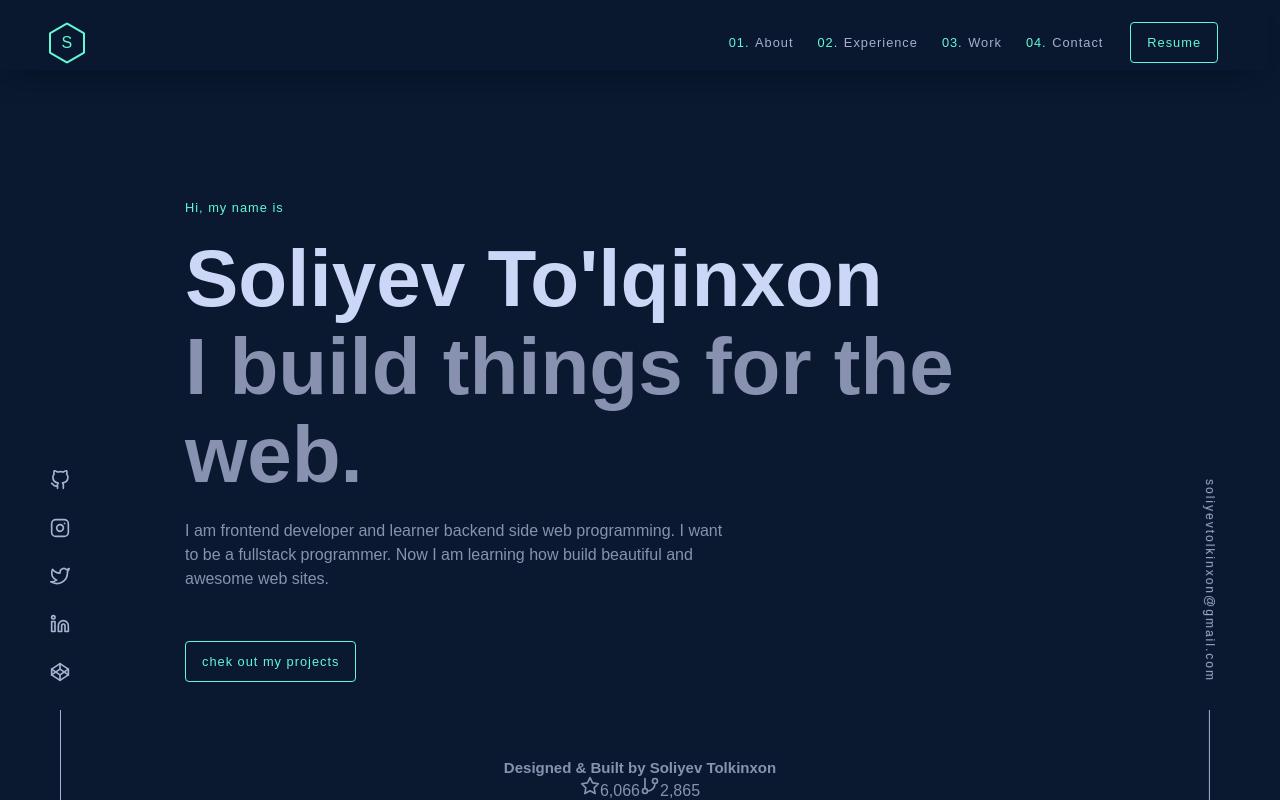
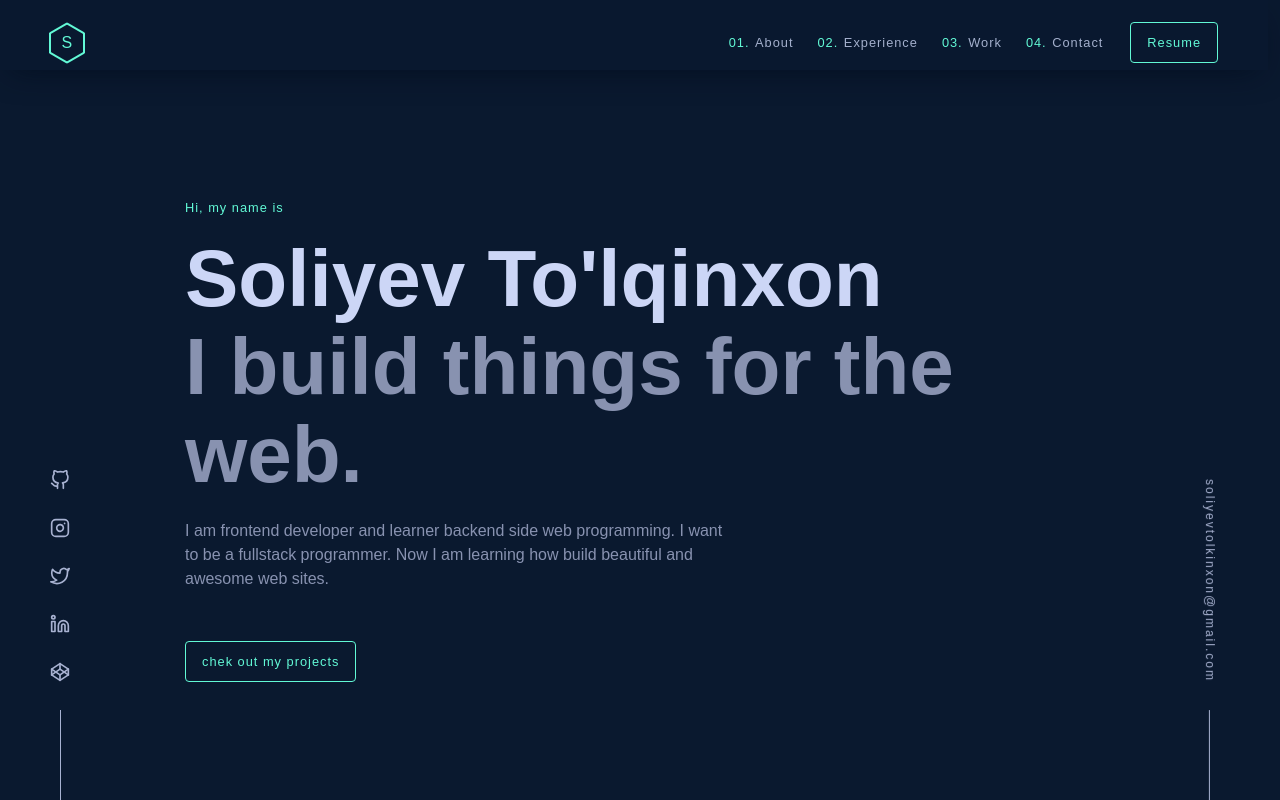
Before and after one commit to Tolkinxon/my-partfolio, a Next.js app: page / in a window 1280 px wide. Built offline with nearby package versions, Linux system fonts and the light colour scheme.

Commit message:
adde global css

```diff
--- a/styles/DesignedBy.module.css
+++ b/styles/DesignedBy.module.css
@@ -1,9 +1,10 @@
 .contianer {
+  margin-top: 300px;
   color: #8892b0;
   font-family: sans-serif;
   text-align: center;
-  position: absolute;
-  bottom: 0px;
+  position: relative;
+
 }
 
 .contianer > h1 {
```
